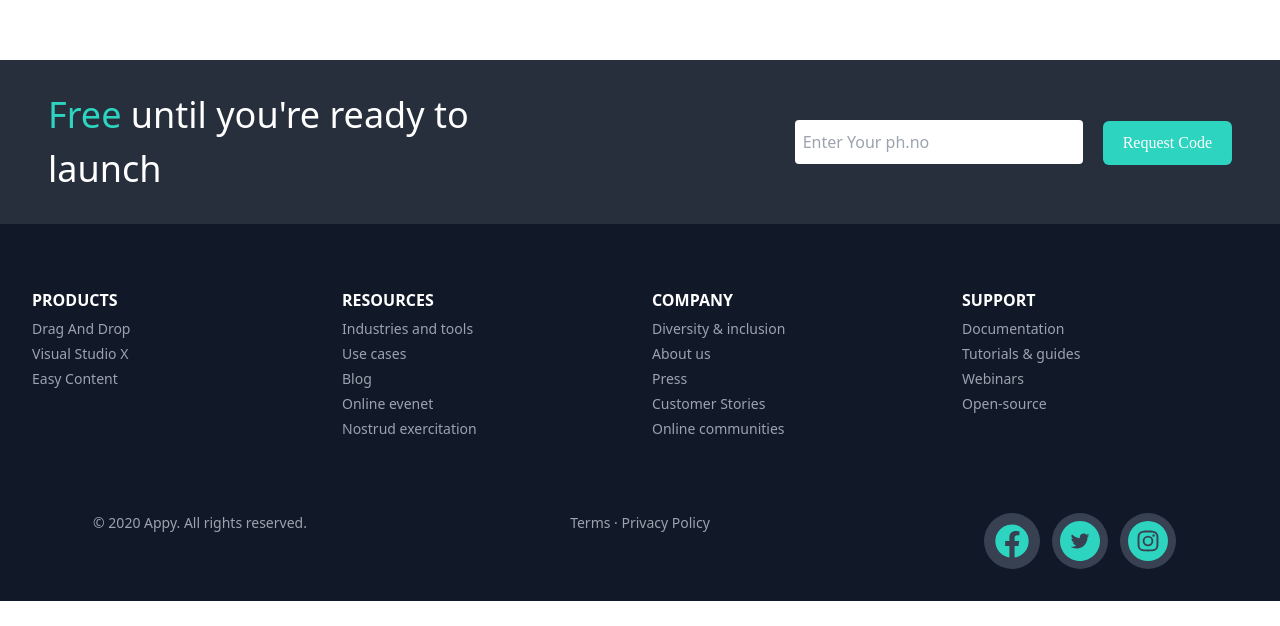
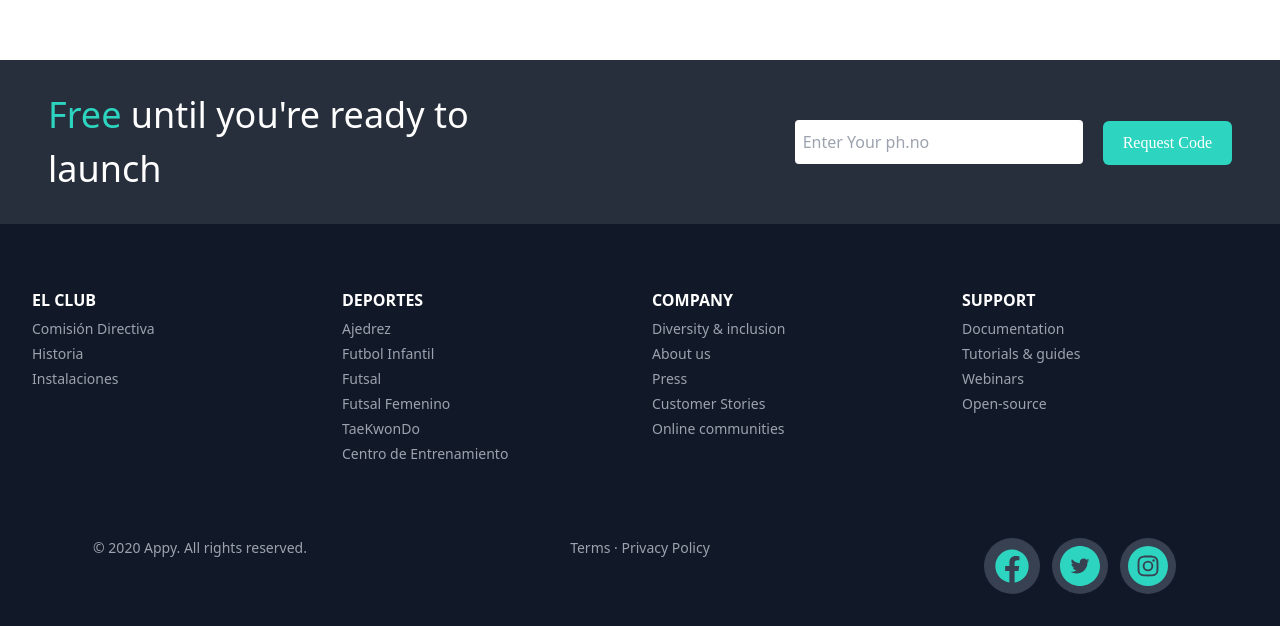
Before and after one commit to TecGato/Club-Agronomia-Central, a Next.js app in the folder frontend/: page / in a window 1280 px wide. Shown: the part 740-1366 px from the top of the page. Before the commit the page ends 1341 px from the top, so only its background shows below. Built offline with nearby package versions, Linux system fonts and the light colour scheme.

Commit message:
Add elements for redirection into the app

```diff
--- a/frontend/src/components/ItemsContainer/index.jsx
+++ b/frontend/src/components/ItemsContainer/index.jsx
@@ -1,11 +1,11 @@
 import Item from "../Item";
-import { PRODUCTS, RESOURCES, COMPANY, SUPPORT } from "./menus"
+import { EL_CLUB, DEPORTES, COMPANY, SUPPORT } from "./menus"
 
 export default function ItemsContainer() {
     return (
         <div className="grid grid-cols-1 sm:grid-cols-3 lg:grid-cols-4 gap-6 sm:px-8 px-5 py-16  ">
-            <Item Links={PRODUCTS} title="PRODUCTS"/>
-            <Item Links={RESOURCES} title="RESOURCES"/>
+            <Item Links={EL_CLUB} title="EL CLUB"/>
+            <Item Links={DEPORTES} title="DEPORTES"/>
             <Item Links={COMPANY} title="COMPANY"/>
             <Item Links={SUPPORT} title="SUPPORT"/>
         </div>
--- a/frontend/src/components/ItemsContainer/menus.js
+++ b/frontend/src/components/ItemsContainer/menus.js
@@ -1,14 +1,15 @@
-export const PRODUCTS = [
-  { name: "Drag And Drop", link: "#" },
-  { name: "Visual Studio X", link: "#" },
-  { name: "Easy Content", link: "#" },
+export const EL_CLUB = [
+  { name: "Comisión Directiva", link: "/club/comision-directiva" },
+  { name: "Historia", link: "/club/historia" },
+  { name: "Instalaciones", link: "/club/instalaciones" },
 ];
-export const RESOURCES = [
-  { name: "Industries and tools", link: "#" },
-  { name: "Use cases", link: "#" },
-  { name: "Blog", link: "#" },
-  { name: "Online evenet", link: "#" },
-  { name: "Nostrud exercitation", link: "#" },
+export const DEPORTES = [
+  { name: "Ajedrez", link: "/deportes/ajedrez" },
+  { name: "Futbol Infantil", link: "/deportes/futbol-infantil" },
+  { name: "Futsal", link: "/deportes/futsal" },
+  { name: "Futsal Femenino", link: "/deportes/futsal-femenino" },
+  { name: "TaeKwonDo", link: "/deportes/taekwondo" },
+  { name: "Centro de Entrenamiento", link: "/deportes/centro-de-entrenamiento" },
 ];
 export const COMPANY = [
   { name: "Diversity & inclusion", link: "#" },
```
